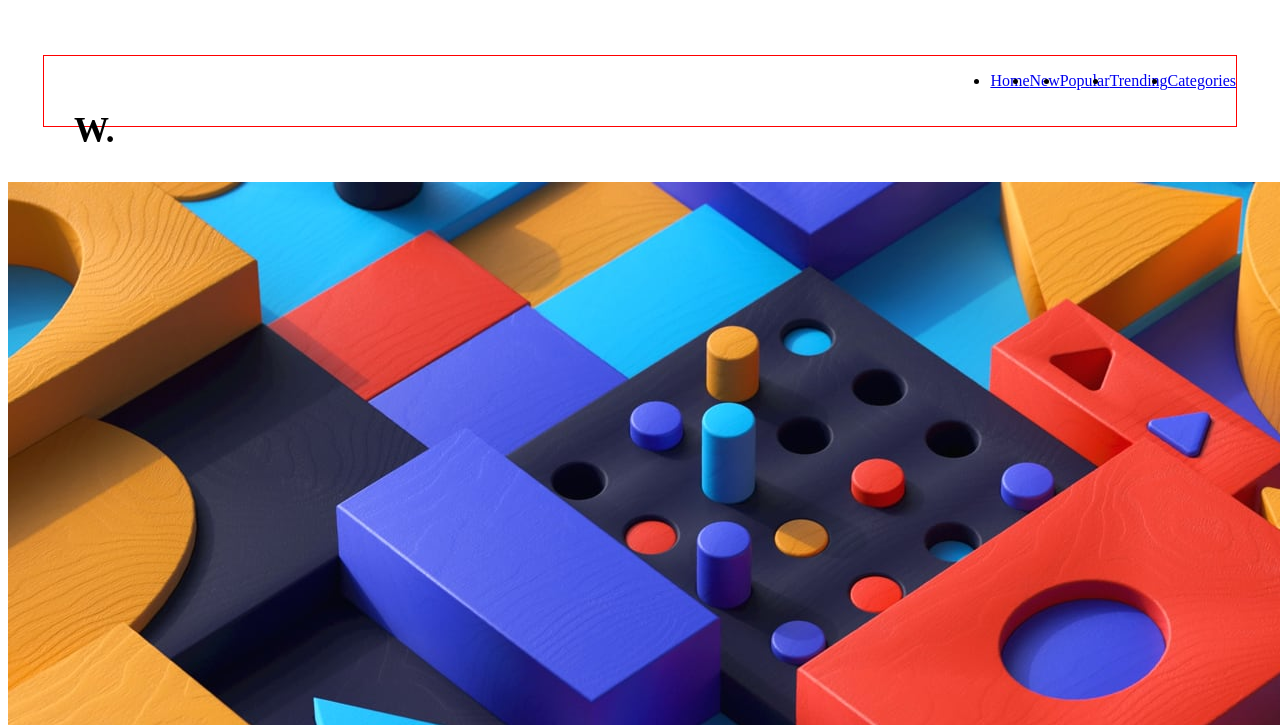
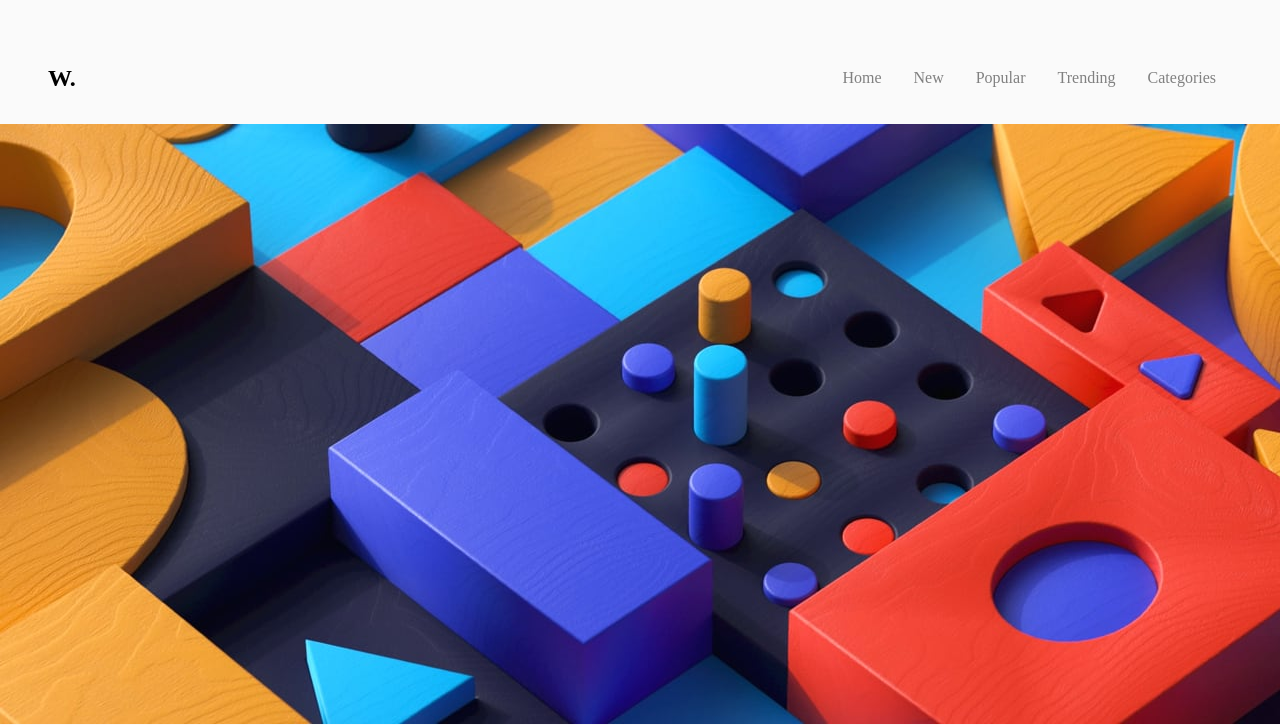
Before and after one commit to mercymugambi/Frontend-Mentors-News-HomePage, a plain HTML site: page index.html in a window 1280 px wide. Shown: the top 725 px of the page. Drawn offline with nearby package versions, Linux system fonts and the light colour scheme.

Commit message:
done with nav css

```diff
--- a/assets/css/styles.css
+++ b/assets/css/styles.css
@@ -1,20 +1,34 @@
+/*--Navbar*/
+*{
+    margin: 0;
+}
+body{
+    background-color: #fafafa;
+}
 header{
-    margin: 30px 10px;
-    padding: 25px;
+    background-color: #fafafa;
 }
-#navbar{
-    border: 1px solid red;
+.header-nav{
     display: flex;
-    height: 70px;
     justify-content: space-between;
+    align-items: center;
+    height: 60px;
+    padding: 3em 3em 1em 3em;
+}
+
+.header-nav ul{
+    display: flex;
+}
+.header-nav ul li{
+    margin: 0 1em;
+    list-style: none;
+}
+.header-nav a{
+    color: #808080;
+    text-decoration: none;
 }
 #logo{
-    display: flex;
-    align-self: left;
-    padding: 20px 30px;
-    font-size: 35px;
+    font-size: 24px;
     font-weight: 900;
+    color: #000000;
 }
-#navbar ul{
-    display: flex;
-}
--- a/index.html
+++ b/index.html
@@ -16,9 +16,10 @@
 <body>
 
   <!--Navbar-->
-  <header>
-    <nav id="navbar">
-      <p id="logo">W.</p>
+
+  <header class="header-nav">
+    <h3 id="logo">W.</h3>
+    <nav>
       <ul>
         <li><a href="#">Home</a></li>
         <li><a href="#">New</a></li>
```
